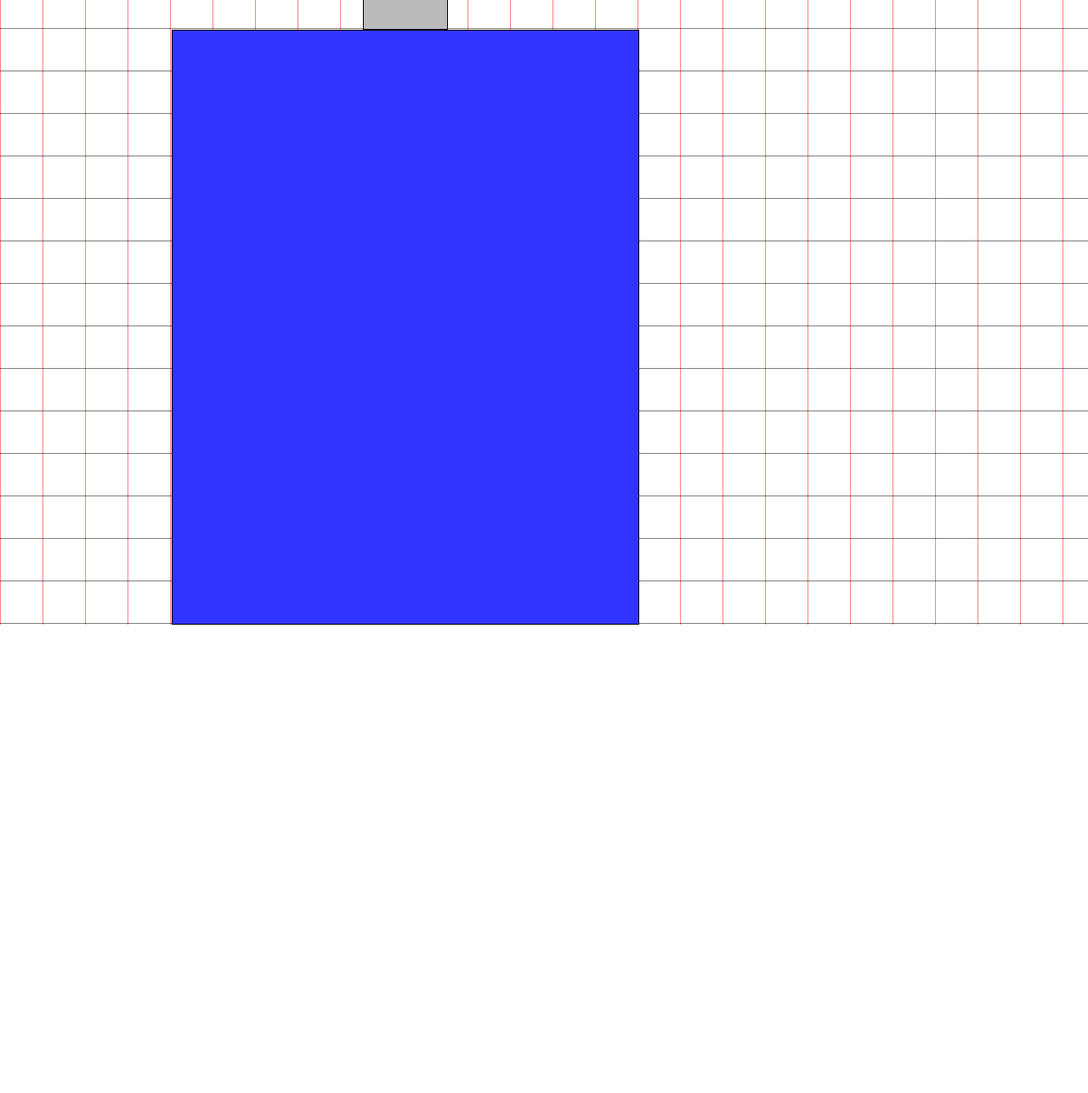
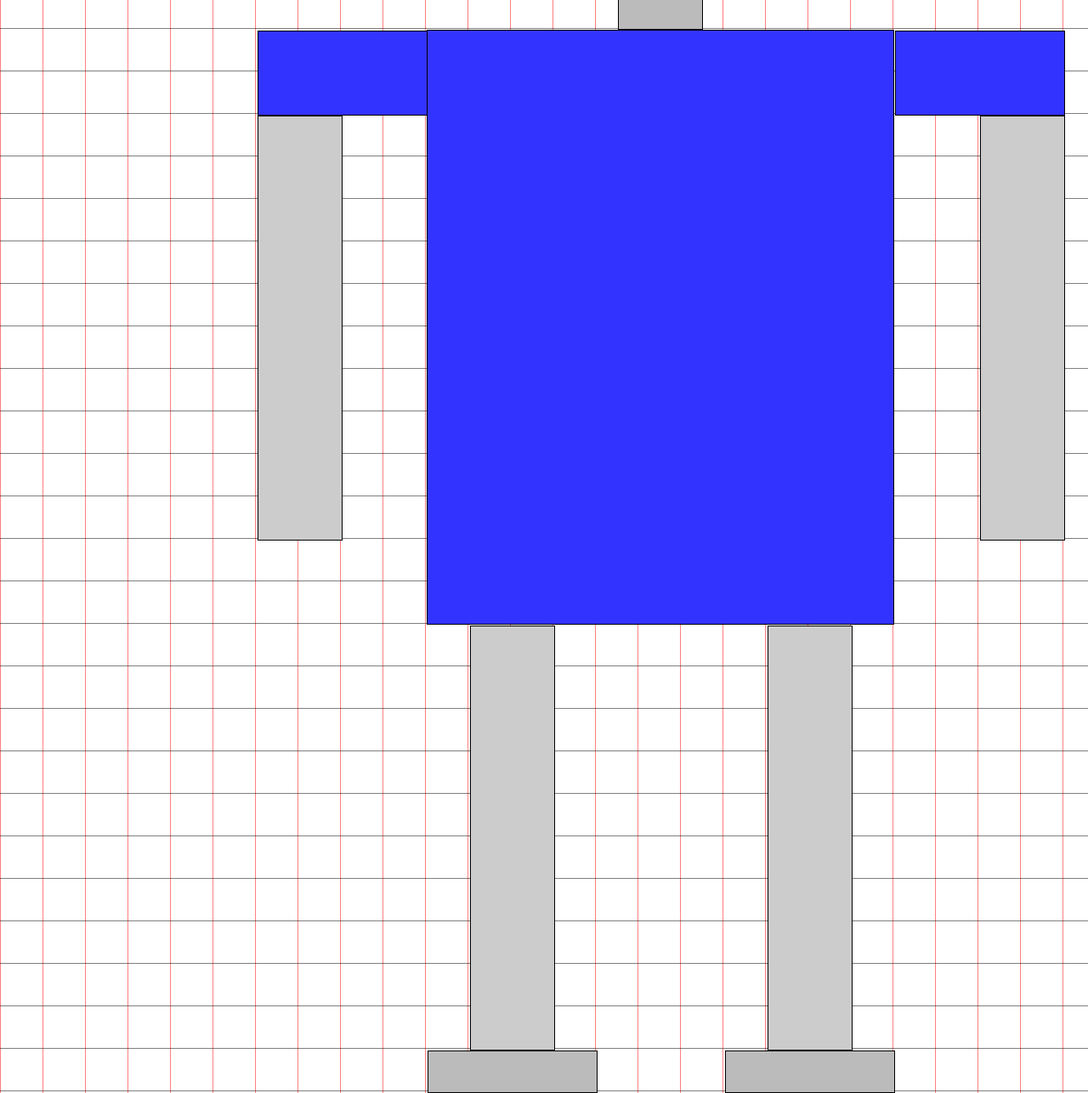
Before and after one commit to voltada/html, a plain HTML site: page robot.html in a window 1280 px wide. Shown: the part 767-2053 px from the top of the page at 85% size. Before the commit the page ends 1502 px from the top, so only its background shows below. Drawn offline with Linux system fonts and the light colour scheme.

Commit message:
ноги и руки

```diff
--- a/robot.html
+++ b/robot.html
@@ -23,7 +23,7 @@
         {
             width: 550px ;
             height: 400px ;
-            left: 200px; position: relative;
+            left: 500px; position: relative;
             top: 300px;
             background: #ccc;
         }
@@ -172,7 +172,76 @@
         top: 400px;
         background: #33f;
        }
-
+     .robot .telo .plecho
+     {
+        width: 200px;
+        height: 100px;
+        background: #33f;
+        position: relative;
+        left: -200px;
+     }
+    .robot .telo .hand1
+    {
+        width: 100px;
+        height: 500px;
+        left: -200px;
+        position: relative;
+        background: #ccc;
+    }
+    .robot .telo .plecho1
+     {
+        width: 200px;
+        height: 100px;
+        background: #33f;
+        position: relative;
+        left: 550px;
+        top: -600px;
+     }
+    .robot .telo .hand
+    {
+        width: 100px;
+        height: 500px;
+        left: 650px;
+        top: -600px;
+        position: relative;
+        background: #ccc;
+    }
+    .robot .telo .noga
+    {
+        width: 100px;
+        height: 500px;
+        background: #ccc;
+        top: -500px;
+        left: 50px;
+        position: relative;
+    }
+    .robot .telo .coleso
+    {
+        width: 200px;
+        height: 50px;
+        position: relative;
+        top: -500px;
+        left: 0px;
+        background: #bbb;
+    }
+    .robot .telo .noga2
+    {
+        width: 100px;
+        height: 500px;
+        background: #ccc;
+        top: -1050px;
+        left: 400px;
+        position: relative;
+    }
+    .robot .telo .coleso2
+    {
+        width: 200px;
+        height: 50px;
+        position: relative;
+        top: -1050px;
+        left: 350px;
+        background: #bbb;
+    }
     </style>
 </head>
 <body>
@@ -187,10 +256,18 @@
             <div class="neck">
             </div>
             <div class="telo">
+                <div class="plecho"></div>
+                <div class= "hand1"></div>
+                <div class="plecho1"></div>
+                <div class="hand"></div>
+                <div class="noga"></div>
+                <div class="coleso"></div>
+                <div class="noga2"></div>
+                <div class="coleso2"></div>
             </div>
-           <div class="handd">
-           </div>
-            <div class="nose"></div>
+            <div class="nose">
+            </div>
+
             <div class="mouth">
               <div>
                 <div></div>
```
